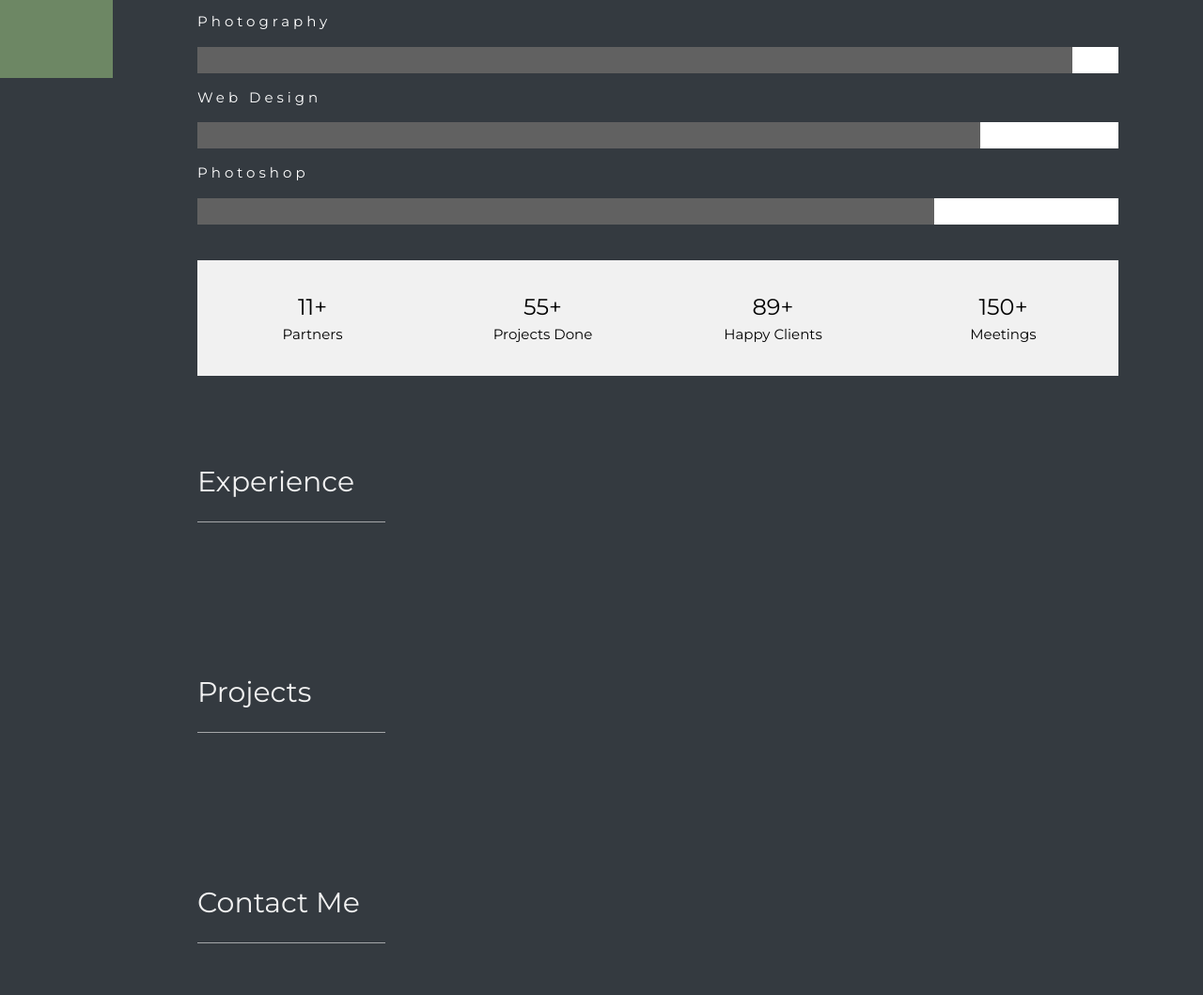
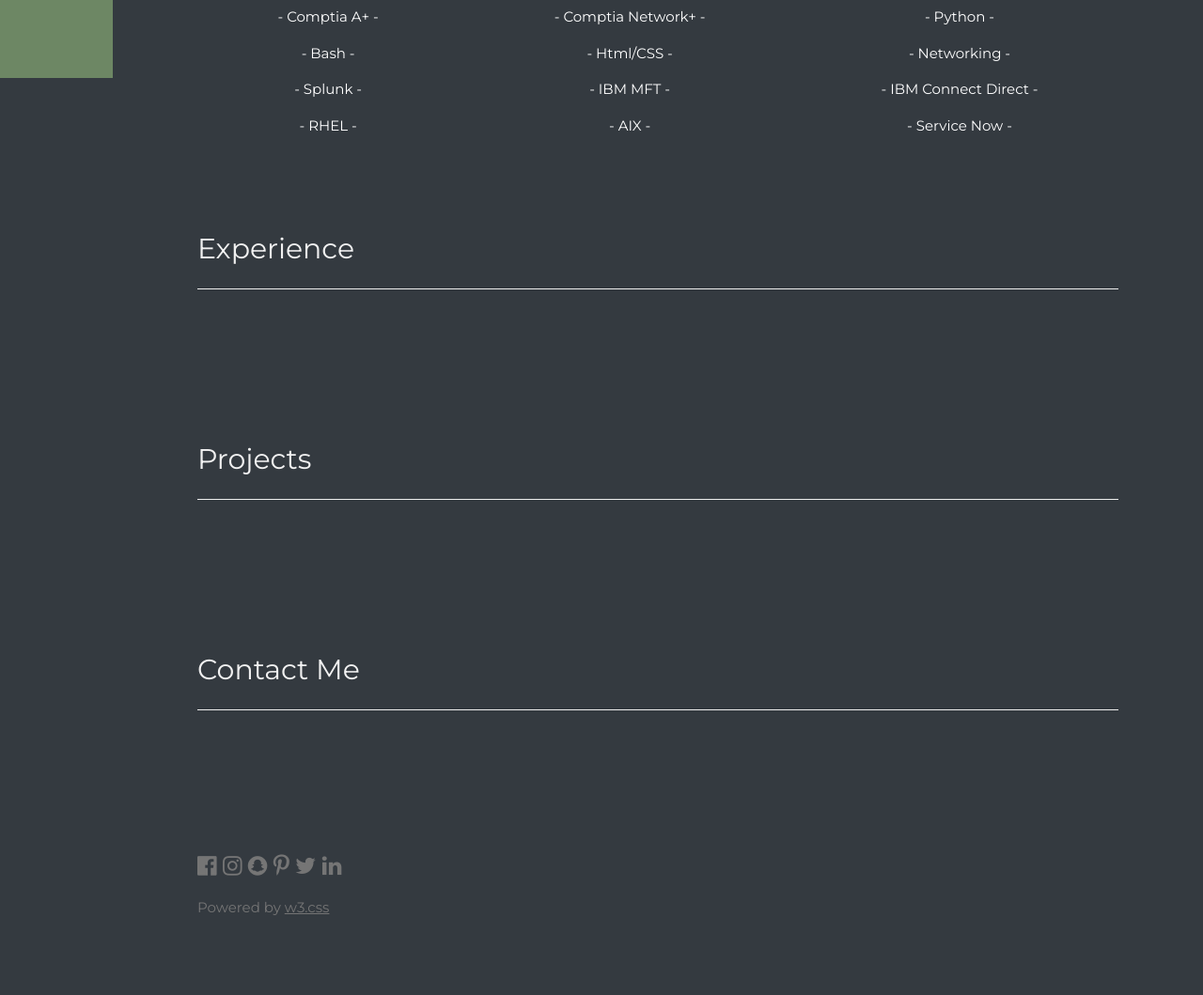
Before and after one commit to RobertsonKnight/RobertsonKnight.github.io, a plain HTML site: page index.html in a window 1280 px wide. Shown: the part 717-1776 px from the top of the page at 94% size. Drawn offline with Linux system fonts and the light colour scheme.

Commit message:
removing excess

```diff
--- a/index.html
+++ b/index.html
@@ -24,23 +24,23 @@ body, h1,h2,h3,h4,h5,h6 {font-family: "Montserrat", sans-serif}
 <nav class="w3-sidebar w3-bar-block w3-small w3-hide-small w3-center w3-olive">
   <!-- Avatar image in top left corner -->
   <img src="/w3images/avatar_smoke.jpg" style="width:100%">
-  <a href="#" class="w3-bar-item w3-button w3-padding-large w3-hover-black">
+  <a href="#" class="w3-bar-item w3-button w3-padding-large w3-hover-asphalt">
     <i class="fa fa-home w3-xxlarge"></i>
     <p>HOME</p>
   </a>
-  <a href="#about" class="w3-bar-item w3-button w3-padding-large w3-hover-black">
+  <a href="#about" class="w3-bar-item w3-button w3-padding-large w3-hover-asphalt">
     <i class="fa fa-user w3-xxlarge"></i>
     <p>ABOUT</p>
   </a>
-  <a href="#experience" class="w3-bar-item w3-button w3-padding-large w3-hover-black">
+  <a href="#experience" class="w3-bar-item w3-button w3-padding-large w3-hover-asphalt">
     <i class="fa fa-code w3-xxlarge"></i>
     <p>EXPERIENCE</p>
   </a>
-  <a href="#projects" class="w3-bar-item w3-button w3-padding-large w3-hover-black">
+  <a href="#projects" class="w3-bar-item w3-button w3-padding-large w3-hover-asphalt">
     <i class="fa fa-server w3-xxlarge"></i>
     <p>PROJECTS</p>
   </a>
-  <a href="#contact" class="w3-bar-item w3-button w3-padding-large w3-hover-black">
+  <a href="#contact" class="w3-bar-item w3-button w3-padding-large w3-hover-asphalt">
     <i class="fa fa-envelope w3-xxlarge"></i>
     <p>CONTACT</p>
   </a>
@@ -75,57 +75,39 @@ body, h1,h2,h3,h4,h5,h6 {font-family: "Montserrat", sans-serif}
   <!-- About Section -->
   <div class="w3-content w3-justify w3-text-white w3-padding-64" id="about">
     <h2 class="w3-text-white">About Me</h2>
-    <hr style="width:200px" class="w3-opacity">
+    <hr class="w3-olive">
     <p>Some text about me. Some text about me. I am lorem ipsum consectetur adipiscing elit, sed do eiusmod tempor incididunt ut labore et dolore magna aliqua. Ut enim ad minim veniam, quis nostrud exercitation ullamco laboris nisi ut aliquip
       ex ea commodo consequat. Duis aute irure dolor in reprehenderit in voluptate velit esse cillum dolore eu fugiat nulla pariatur. Excepteur sint occaecat cupidatat non proident, sunt in culpa qui officia deserunt mollit anim id est laborum consectetur
       adipiscing elit, sed do eiusmod tempor incididunt ut labore et dolore magna aliqua. Ut enim ad minim veniam, quis nostrud exercitation ullamco laboris nisi ut aliquip ex ea commodo consequat.
     </p>
     <h3 class="w3-padding-16 w3-text-light-grey">Skills and Certifications</h3>
-    <p class="w3-wide">Photography</p>
-    <div class="w3-white">
-      <div class="w3-dark-grey" style="height:28px;width:95%"></div>
-    </div>
-    <p class="w3-wide">Web Design</p>
-    <div class="w3-white">
-      <div class="w3-dark-grey" style="height:28px;width:85%"></div>
-    </div>
-    <p class="w3-wide">Photoshop</p>
-    <div class="w3-white">
-      <div class="w3-dark-grey" style="height:28px;width:80%"></div>
+     <div class="w3-grid-padding" style="grid-template-columns:auto auto auto">
+	 <div class="w3-center"> - Comptia A+ -</div>
+	 <div class="w3-center"> - Comptia Network+ -</div>
+	 <div class="w3-center"> - Python -</div>
+	 <div class="w3-center"> - Bash -</div>
+	 <div class="w3-center"> - Html/CSS -</div>
+	 <div class="w3-center"> - Networking -</div>
+	 <div class="w3-center"> - Splunk -</div>
+	 <div class="w3-center"> - IBM MFT -</div>
+	 <div class="w3-center"> - IBM Connect Direct -</div>
+	 <div class="w3-center"> - RHEL -</div>
+	 <div class="w3-center"> - AIX -</div>
+	 <div class="w3-center"> - Service Now -</div>
     </div><br>
-
-    <div class="w3-row w3-center w3-padding-16 w3-section w3-light-grey">
-      <div class="w3-quarter w3-section">
-        <span class="w3-xlarge">11+</span><br>
-        Partners
-      </div>
-      <div class="w3-quarter w3-section">
-        <span class="w3-xlarge">55+</span><br>
-        Projects Done
-      </div>
-      <div class="w3-quarter w3-section">
-        <span class="w3-xlarge">89+</span><br>
-        Happy Clients
-      </div>
-      <div class="w3-quarter w3-section">
-        <span class="w3-xlarge">150+</span><br>
-        Meetings
-      </div>
-    </div>
-
 
   <!-- Experience Section -->
   <div class="w3-padding-64 w3-content" id="experience">
     <h2 class="w3-text-light-grey">Experience</h2>
-    <hr style="width:200px" class="w3-opacity">
+    <hr>
 
-  <!-- End Portfolio Section -->
+  <!-- End Experience Section -->
   </div>
 
   <!-- Projects Section -->
   <div class="w3-padding-64 w3-content" id="projects">
     <h2 class="w3-text-light-grey">Projects</h2>
-    <hr style="width:200px" class="w3-opacity">
+    <hr>
 
   <!-- Projects Section -->
   </div>
@@ -133,7 +115,7 @@ body, h1,h2,h3,h4,h5,h6 {font-family: "Montserrat", sans-serif}
   <!-- Contact Section -->
   <div class="w3-padding-64 w3-content w3-text-grey" id="contact">
     <h2 class="w3-text-light-grey">Contact Me</h2>
-    <hr style="width:200px" class="w3-opacity">
+    <hr>
   <!-- End Contact Section -->
   </div>
 
```
